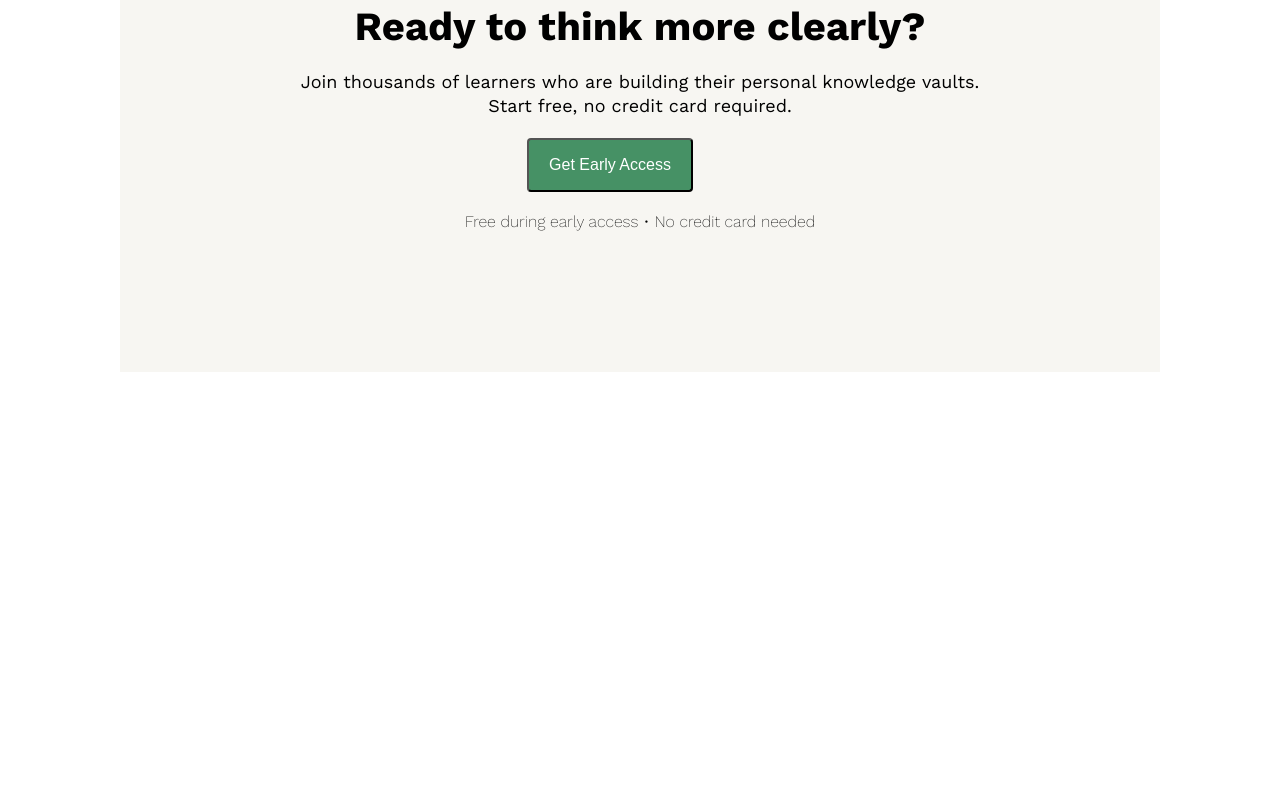
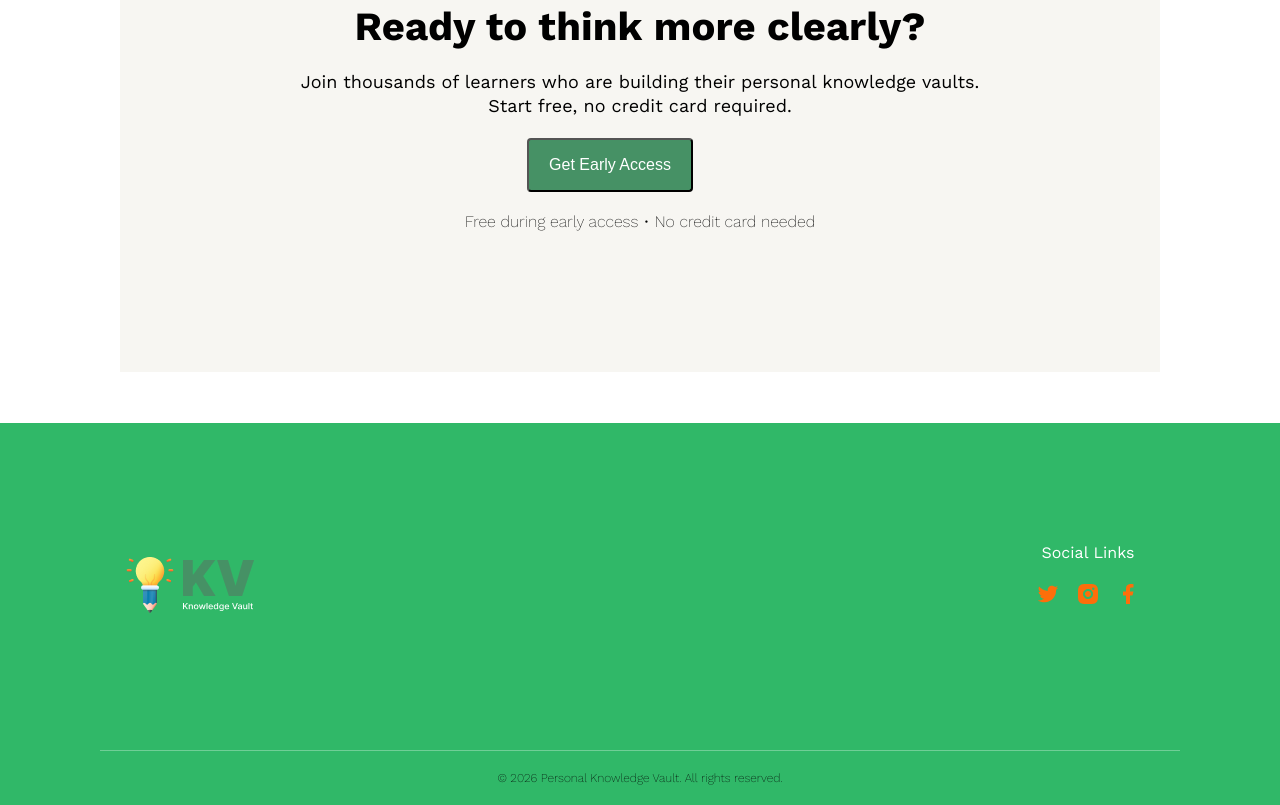
Before and after one commit to ishranahar/Vault_Knowledge_website, a plain HTML site: page index.html in a window 1280 px wide. Shown: the part 1937-2742 px from the top of the page. Before the commit the page ends 2360 px from the top, so only its background shows below. Drawn offline with nearby package versions, Linux system fonts and the light colour scheme; files whose address does not match are found by name.

Commit message:
added footer

```diff
--- a/index.html
+++ b/index.html
@@ -79,6 +79,7 @@
         </div>
 
         </section>
+
         <section id="solution">
             <div class="solution-container">
                 <div>
@@ -117,6 +118,28 @@
             <h6>Free during early access • No credit card needed</h6>
             </div>
         </section>
+        <footer>
+            <div class="footer-container">
+                <div class="footer-logo">
+                    <img src="./assets/logo-footer.png" alt="Logo">
+                </div>
+
+                <div class="social">
+                    <p>Social Links</p>
+                 <div class="icons">
+
+                        <a href="#"><img src="./assets/twitter.png" alt="Twitter"></a>
+                        <a href="#"><img src="./assets/insta.png" alt="Instagram"></a>
+                        <a href="#"><img src="./assets/facebook.png" alt="Facebook"></a>
+                 </div>
+                </div>
+
+            </div>
+
+                <div class="copyright">
+                <p>© 2026 Personal Knowledge Vault. All rights reserved.</p>
+                </div>
+        </footer>
     </header>
 </body>
 </html>
--- a/vault.css
+++ b/vault.css
@@ -284,3 +284,44 @@
     line-height: 20px;
     padding:20px;
 }
+
+.footer-container{
+    background-color:#30B868;
+    background-image: none;
+    padding: 120px 120px;
+     display: flex;
+    justify-content: space-between;
+    align-items: center;
+
+}
+footer{
+    background-color:#30B868;
+   text-align: center;
+
+
+}
+
+.footer-container .footer-content{
+    display: flex;
+    justify-content: space-between;
+    align-items: center;
+}
+
+.icons{
+    display: flex;
+    gap: 16px;
+    padding: 20px;
+}
+.social p{
+  font-size: 16px;
+  color: white;
+
+}
+.copyright{
+    font-size: 12px;
+    font-weight: 200;
+    padding: 20px 0px;
+     border-top: 1px solid rgba(255, 255, 255, 0.3);
+   margin: 0 100px;
+    text-align: center;
+}
```
Also changed, not shown: assets/facebook.png (added), assets/insta.png (added), assets/twitter.png (added).
